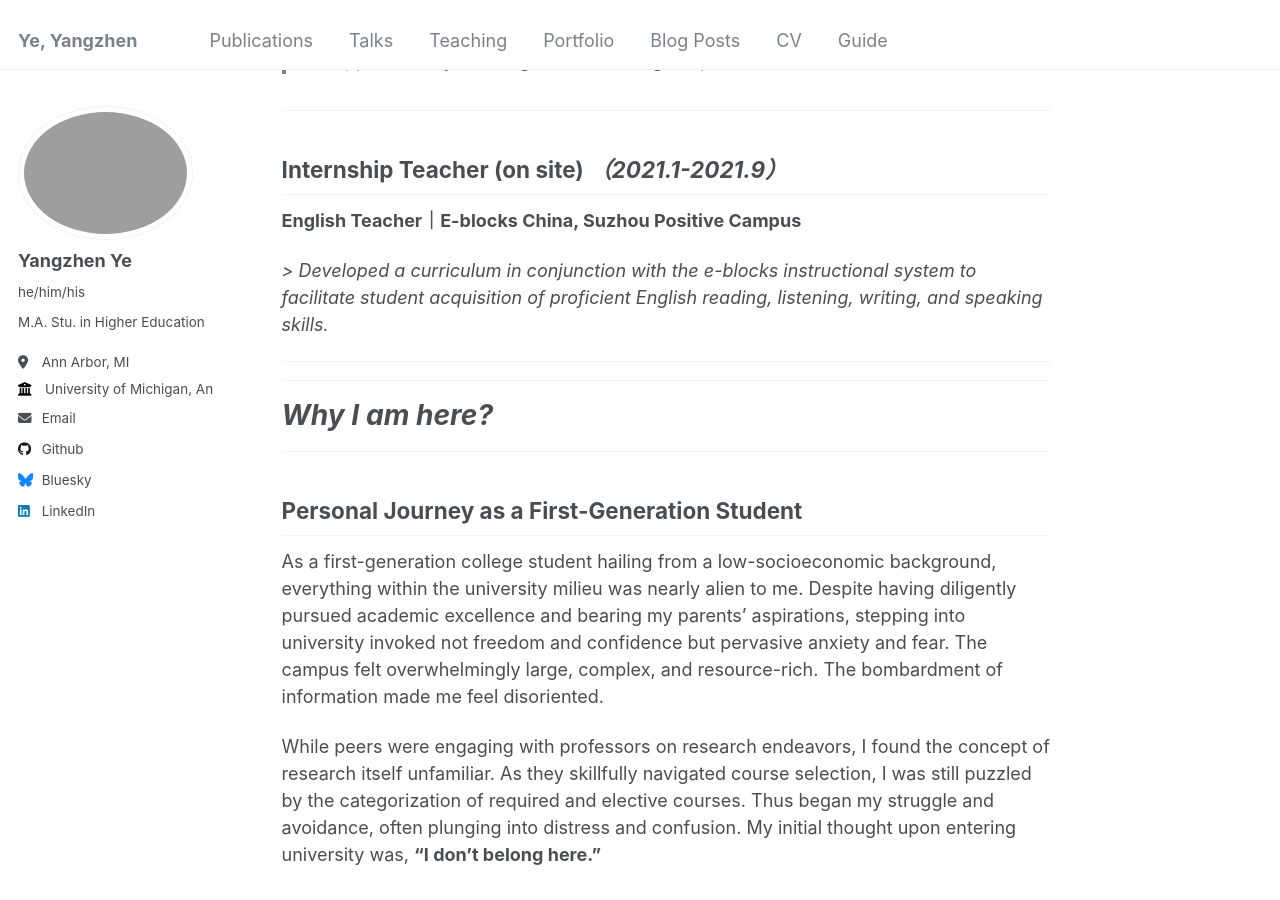
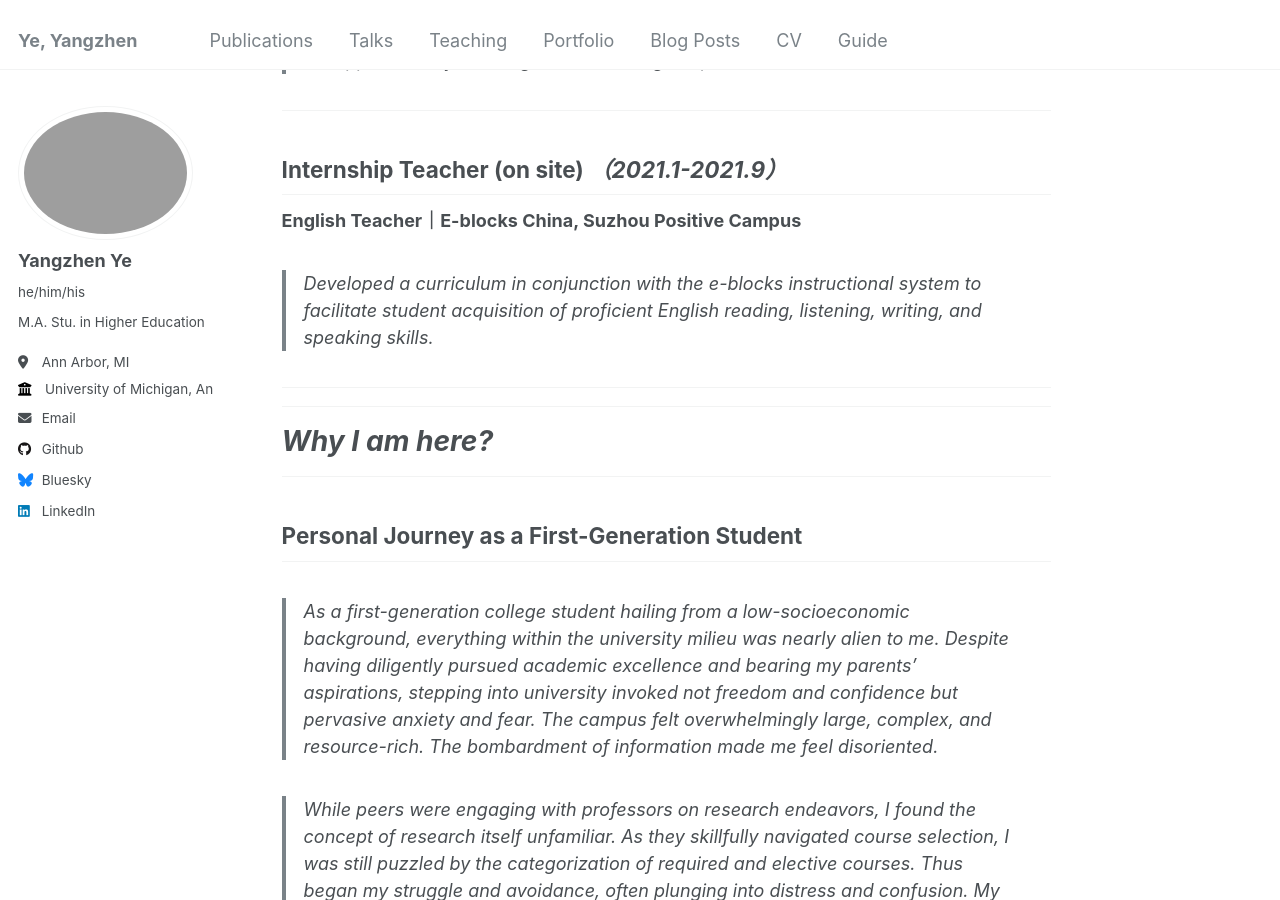
Before and after one commit to Yangzhen-Yeh/Yangzhen-Yeh.github.io, a Jekyll site: the page built from _pages/about.md, in a window 1280 px wide and 900 px high, scrolled down 2061 px. Built offline with Jekyll 4.4.1, drawn with Linux system fonts in a browser that asks for light colours.

Commit message:
Update about.md

```diff
--- a/_pages/about.md
+++ b/_pages/about.md
@@ -82,7 +82,7 @@ Experience
 
 **English Teacher｜E-blocks China, Suzhou Positive Campus**
 
-_> Developed a curriculum in conjunction with the e-blocks instructional system to facilitate student acquisition of proficient English reading, listening, writing, and speaking skills._
+> _Developed a curriculum in conjunction with the e-blocks instructional system to facilitate student acquisition of proficient English reading, listening, writing, and speaking skills._
 
 ---
 
@@ -92,30 +92,30 @@ _> Developed a curriculum in conjunction with the e-blocks instructional system
 
 Personal Journey as a First-Generation Student
 ------
-As a first-generation college student hailing from a low-socioeconomic background, everything within the university milieu was nearly alien to me. Despite having diligently pursued academic excellence and bearing my parents’ aspirations, stepping into university invoked not freedom and confidence but pervasive anxiety and fear. The campus felt overwhelmingly large, complex, and resource-rich. The bombardment of information made me feel disoriented.
+> As a first-generation college student hailing from a low-socioeconomic background, everything within the university milieu was nearly alien to me. Despite having diligently pursued academic excellence and bearing my parents’ aspirations, stepping into university invoked not freedom and confidence but pervasive anxiety and fear. The campus felt overwhelmingly large, complex, and resource-rich. The bombardment of information made me feel disoriented.
 
-While peers were engaging with professors on research endeavors, I found the concept of research itself unfamiliar. As they skillfully navigated course selection, I was still puzzled by the categorization of required and elective courses. Thus began my struggle and avoidance, often plunging into distress and confusion. My initial thought upon entering university was, **“I don’t belong here.”**
+> While peers were engaging with professors on research endeavors, I found the concept of research itself unfamiliar. As they skillfully navigated course selection, I was still puzzled by the categorization of required and elective courses. Thus began my struggle and avoidance, often plunging into distress and confusion. My initial thought upon entering university was, **“I don’t belong here.”**
 
 Exploring Educational Inequities
 ------
-In 2021, an interview highlighting the stark preparedness gap between first-generation students and their more privileged peers caught my attention, sparking critical questions about higher education's role in leveling the playing field. These concerns, echoing my own experiences, are central to the challenges faced by first-generation students from disadvantaged backgrounds.  To gain a deeper understanding, I pursued a multifaceted approach: minoring in education, participating in international exchange programs, and engaging in various educational practices, including teaching in rural areas.
+> In 2021, an interview highlighting the stark preparedness gap between first-generation students and their more privileged peers caught my attention, sparking critical questions about higher education's role in leveling the playing field. These concerns, echoing my own experiences, are central to the challenges faced by first-generation students from disadvantaged backgrounds.  To gain a deeper understanding, I pursued a multifaceted approach: minoring in education, participating in international exchange programs, and engaging in various educational practices, including teaching in rural areas.
 
-These experiences broadened my perspective on the complex realities of higher education, revealing a universal pattern: first-generation students often enter university with high aspirations but encounter unexpected obstacles. My time teaching in a rural setting was particularly enlightening, exposing me to the profound educational disparities resulting from unequal resource distribution. This experience underscored the intricate challenges faced by first-generation students, who must navigate the complexities of higher education without the advantages enjoyed by their more privileged peers. It became apparent that higher education, despite its promise of equity, can sometimes reinforce rather than dismantle social stratification.
+> These experiences broadened my perspective on the complex realities of higher education, revealing a universal pattern: first-generation students often enter university with high aspirations but encounter unexpected obstacles. My time teaching in a rural setting was particularly enlightening, exposing me to the profound educational disparities resulting from unequal resource distribution. This experience underscored the intricate challenges faced by first-generation students, who must navigate the complexities of higher education without the advantages enjoyed by their more privileged peers. It became apparent that higher education, despite its promise of equity, can sometimes reinforce rather than dismantle social stratification.
 
-Despite the promise of equity in mass higher education, our efforts to ensure success for all students have fallen short. This realization strengthened my commitment to addressing these issues, leading me to enroll in the Master's program in Higher Education at the University of Michigan, renowned for its Center for the Study of Higher and Postsecondary Education (CSHPE). The program's focus on Diversity and Social Justice aligns perfectly with my research interests. My goal is to leverage these world-class resources, along with my personal experiences and the mentorship of esteemed faculty, to develop innovative strategies that help first-generation students overcome barriers. Ultimately, I aim to contribute to a more equitable educational landscape, both through my research at the University of Michigan and in my future career in higher education.
+> Despite the promise of equity in mass higher education, our efforts to ensure success for all students have fallen short. This realization strengthened my commitment to addressing these issues, leading me to enroll in the Master's program in Higher Education at the University of Michigan, renowned for its Center for the Study of Higher and Postsecondary Education (CSHPE). The program's focus on Diversity and Social Justice aligns perfectly with my research interests. My goal is to leverage these world-class resources, along with my personal experiences and the mentorship of esteemed faculty, to develop innovative strategies that help first-generation students overcome barriers. Ultimately, I aim to contribute to a more equitable educational landscape, both through my research at the University of Michigan and in my future career in higher education.
 
 Previous Research on Familial Background and Academic Engagement
 ------
-In 2023, I conducted a quantitative research project at a Chinese university exploring the relationship between familial background and students’ academic engagement. Surveying over 100 students, we uncovered a significant positive correlation between subjective familial background (measured by parental guidance, financial support, and social connections) and academic engagement.
+> In 2023, I conducted a quantitative research project at a Chinese university exploring the relationship between familial background and students’ academic engagement. Surveying over 100 students, we uncovered a significant positive correlation between subjective familial background (measured by parental guidance, financial support, and social connections) and academic engagement.
 
-The results highlighted the profound impact of socio-economic status and parents' educational background on students' university experiences. Students from elite backgrounds, familiar with the necessary “cultural capital,” navigated academic environments more easily than first-generation students. This study demonstrated that familial socio-economic status and first-generation status significantly influence academic engagement and overall success in higher education.
+> The results highlighted the profound impact of socio-economic status and parents' educational background on students' university experiences. Students from elite backgrounds, familiar with the necessary “cultural capital,” navigated academic environments more easily than first-generation students. This study demonstrated that familial socio-economic status and first-generation status significantly influence academic engagement and overall success in higher education.
 
-These findings underscore the need for targeted support systems, policy changes, and broader societal recognition of the challenges faced by first-generation and socioeconomically disadvantaged students. To create a more equitable educational landscape, we must continue rigorous research, engage in meaningful dialogue, and implement evidence-based strategies to support all students.
+> These findings underscore the need for targeted support systems, policy changes, and broader societal recognition of the challenges faced by first-generation and socioeconomically disadvantaged students. To create a more equitable educational landscape, we must continue rigorous research, engage in meaningful dialogue, and implement evidence-based strategies to support all students.
 
 Future Aspirations and Commitment to Educational Equity
 ------
-I am resolutely committed to addressing the critical issues facing first-generation college students from low socioeconomic backgrounds through rigorous academic research. This mission is not just a professional pursuit, but a deeply personal calling. Having once stood in their shoes, bewildered and lost, I am driven by an unwavering determination to illuminate the path for others as others have done for me. My journey is a testament to the transformative power of support and encouragement, and I am resolute in my desire to pay this forward through dedicated scholarship and advocacy.
+> I am resolutely committed to addressing the critical issues facing first-generation college students from low socioeconomic backgrounds through rigorous academic research. This mission is not just a professional pursuit, but a deeply personal calling. Having once stood in their shoes, bewildered and lost, I am driven by an unwavering determination to illuminate the path for others as others have done for me. My journey is a testament to the transformative power of support and encouragement, and I am resolute in my desire to pay this forward through dedicated scholarship and advocacy.
 
-My commitment to innovation in education and the pursuit of equity is the cornerstone of this ambition. Drawing from a rich tapestry of experiences—from high school internships to grassroots work in rural schools and community service—I have gained invaluable insights into the multifaceted challenges and aspirations of students. This diverse background, coupled with my involvement in university organizations, has equipped me with a unique perspective to drive meaningful change.
+> My commitment to innovation in education and the pursuit of equity is the cornerstone of this ambition. Drawing from a rich tapestry of experiences—from high school internships to grassroots work in rural schools and community service—I have gained invaluable insights into the multifaceted challenges and aspirations of students. This diverse background, coupled with my involvement in university organizations, has equipped me with a unique perspective to drive meaningful change.
 
-I stand poised at the threshold of this academic journey, brimming with passion and ready to channel my experiences, knowledge, and unwavering dedication into pioneering higher education reforms. Together, we can forge a more equitable and empowering educational landscape for all students, regardless of their background.
+> I stand poised at the threshold of this academic journey, brimming with passion and ready to channel my experiences, knowledge, and unwavering dedication into pioneering higher education reforms. Together, we can forge a more equitable and empowering educational landscape for all students, regardless of their background.
```
